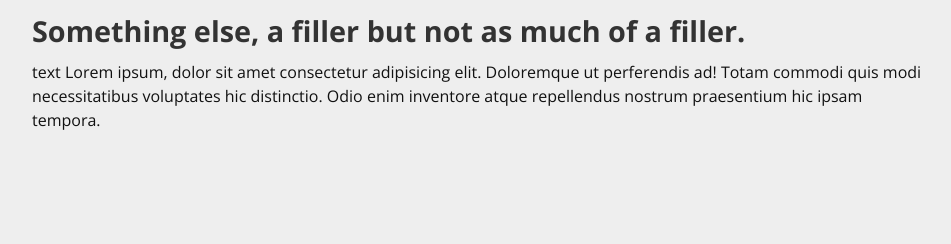
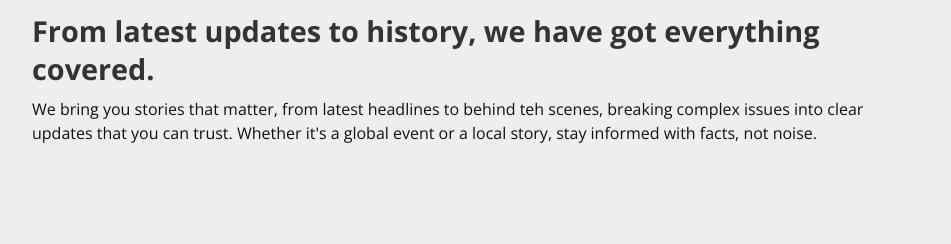
Before and after one commit to FactaPost/FactaPost, a plain HTML site: page index.html in a window 1280 px wide. Shown: the part 314-558 px from the top of the page, without its empty margins (160-1111 px from the left). Drawn offline with nearby package versions, Linux system fonts and the light colour scheme.

Commit message:
Copy update.

```diff
--- a/index.html
+++ b/index.html
@@ -27,8 +27,11 @@
 
     <main>
         <h1>FactaPost, one stop for all the trending <span class="accentText">news</span>, <span class="accentText">updates</span>, and <span class="accentText">stories</span>.</h1>
-        <h2>Something else, a filler but not as much of a filler.</h2>
-        <p>text Lorem ipsum, dolor sit amet consectetur adipisicing elit. Doloremque ut perferendis ad! Totam commodi quis modi necessitatibus voluptates hic distinctio. Odio enim inventore atque repellendus nostrum praesentium hic ipsam tempora.</p>
+        <h2>From latest updates to history, we have got everything covered.</h2>
+        <p>
+            We bring you stories that matter, from latest headlines to behind teh scenes, breaking complex issues into clear updates that you can trust.
+            Whether it's a global event or a local story, stay informed with facts, not noise.
+        </p>
     </main>
 
     <footer>
```
